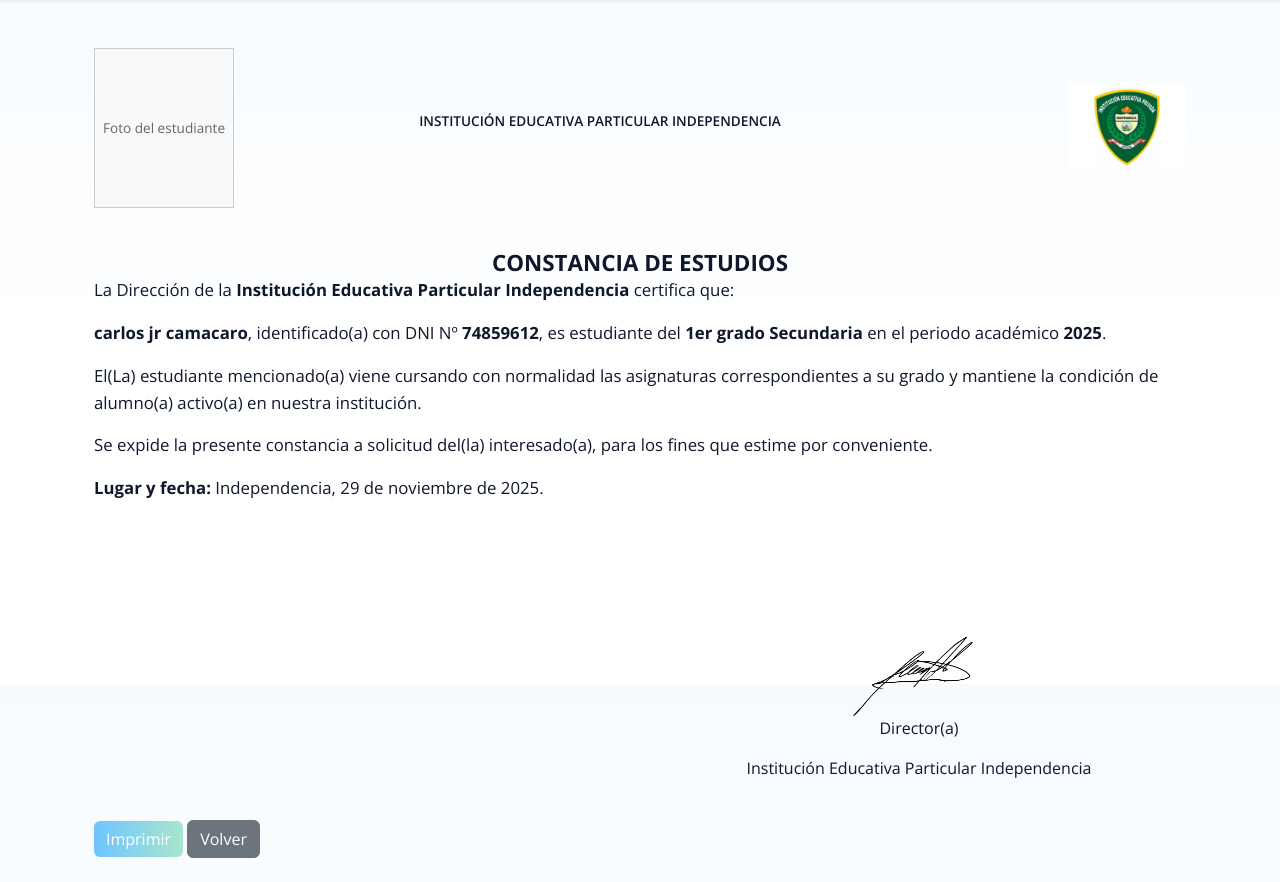
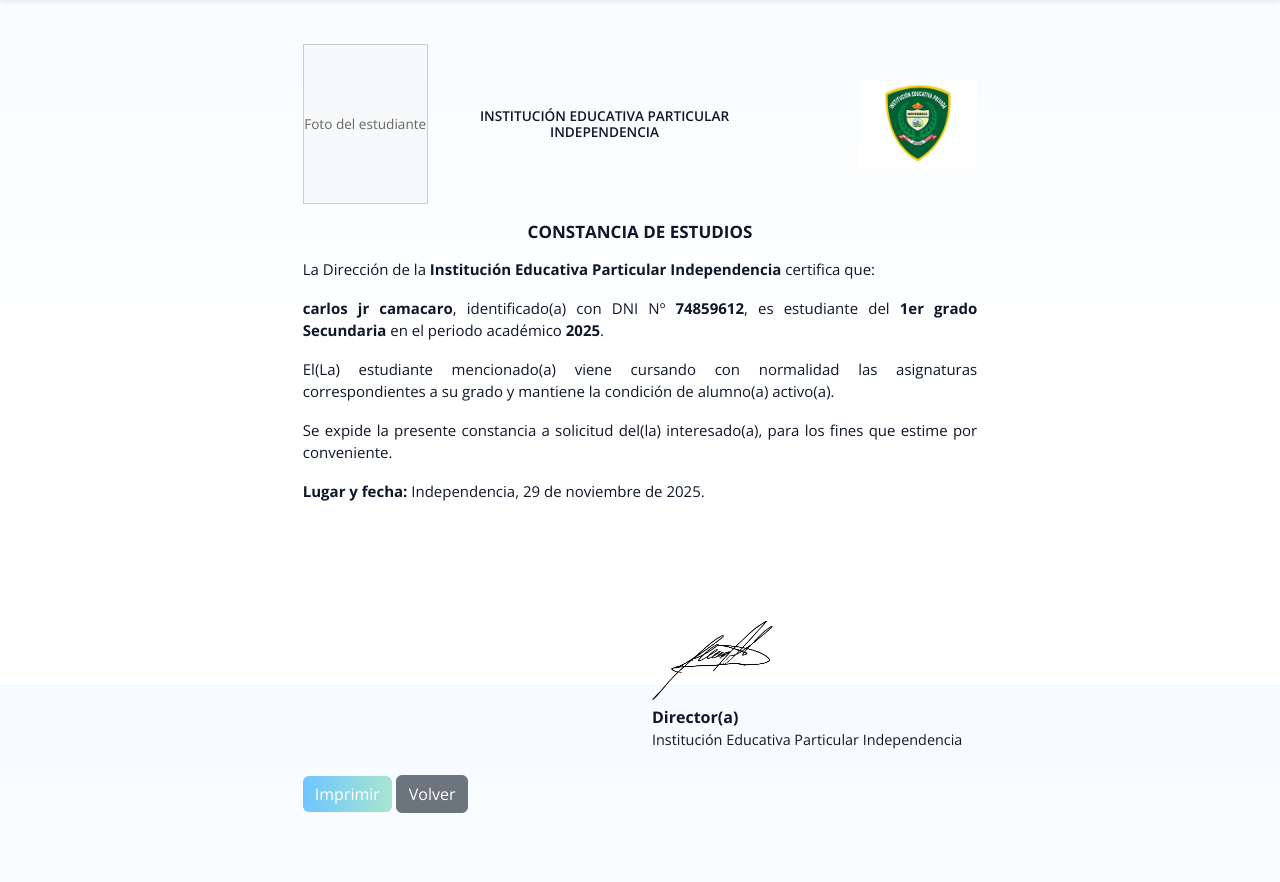
Before and after one commit to LinaresChick/educa-finanzas, a PHP site: page /educa-finanzas/index.php?controller=Constancia&action=imprimir&id=10 in a window 1280 px wide. Shown: the part 116-998 px from the top of the page. After the commit the page ends 929 px from the top, so only its background shows below. Run offline with PHP 8.4, Linux system fonts and the light colour scheme; data comes from the database, SQL or seed files in the repository; data that the repository does not hold is empty; some libraries are stand-ins or nearby versions.

Commit message:
constancia

```diff
--- a/views/constancias/imprimir.php
+++ b/views/constancias/imprimir.php
@@ -5,6 +5,7 @@
 $est = $estudiante ?? [];
 $nombreEst = htmlspecialchars($est['nombre_completo'] ?? $constancia['estudiante_nombre'] ?? '—');
 $dniEst = htmlspecialchars($est['dni'] ?? $constancia['dni_solicitante'] ?? '—');
+
 $grado = '';
 if (!empty($est['grado_nombre']) || !empty($est['nivel_educativo'])) {
     $grado = htmlspecialchars(trim(($est['grado_nombre'] ?? '') . ' ' . ($est['nivel_educativo'] ?? '')));
@@ -13,7 +14,8 @@
 }
 
 $director = htmlspecialchars($director ?? 'Nombre del Director(a)');
-$ciudad = htmlspecialchars($ciudad ?? 'Independencia');
+$ciudad   = htmlspecialchars($ciudad ?? 'Independencia');
+
 $fecha_src = $constancia['fecha_creacion'] ?? date('Y-m-d');
 $ts = strtotime($fecha_src) ?: time();
 $day = date('j', $ts);
@@ -21,81 +23,149 @@
 $month = $months[intval(date('n', $ts)) - 1];
 $year = date('Y', $ts);
 
-// Año solicitado por el usuario (si se pasó por GET) — usado para imprimir otro periodo
-$anioImprimir = isset($anio_solicitado) && !empty($anio_solicitado) ? htmlspecialchars($anio_solicitado) : $year;
+$anioImprimir = isset($anio_solicitado) && !empty($anio_solicitado)
+    ? htmlspecialchars($anio_solicitado)
+    : $year;
 
-// Observación opcional: p. ej. "Retirado en 2023"
-$observacion = isset($observacion) && !empty($observacion) ? htmlspecialchars($observacion) : null;
+$observacion = isset($observacion) && !empty($observacion)
+    ? htmlspecialchars($observacion)
+    : null;
 
-// Estado del estudiante
 $estadoEst = htmlspecialchars($est['estado'] ?? ($constancia['estado'] ?? '—'));
 $fechaRetiro = htmlspecialchars($est['fecha_vencimiento'] ?? '');
-
 ?>
 
+<style>
+    /* --- ESTILO GENERAL --- */
+    #constancia-print {
+        font-size: 15px !important;
+        max-width: 750px; /* CENTRADO EN PANTALLA */
+        margin: auto;
+        padding: 20px 10mm; /* 10 mm LATERALES */
+    }
+
+    #constancia-print p {
+        text-align: justify;
+    }
+
+    .titulo-constancia {
+        font-weight: 800;
+        font-size: 17px !important;
+        margin: 18px 0 0 0;
+        text-align: center;
+    }
+
+    /* --- IMPRESIÓN --- */
+    @media print {
+
+        @page {
+            margin: 25mm; /* MARGEN REAL DE 10 MM EN TODA LA HOJA */
+        }
+
+        body {
+            margin: 0 !important;
+            padding: 0 !important;
+        }
+
+        /* QUITAR EFECTO DE BOOTSTRAP */
+        .container {
+            max-width: none !important;
+            width: auto !important;
+            margin: 0 !important;
+            padding: 0 !important;
+        }
+
+        /* CONTENIDO PERFECTAMENTE CENTRADO */
+        #constancia-print {
+            max-width: 750px;
+            margin: auto !important;
+            padding: 0 !important;
+        }
+
+
+    }
+</style>
+
 <div class="container mt-4" id="constancia-print">
+
     <?php
-    // Ruta de la foto del estudiante (si existe) - movida al header
-    $fotoEstudiante = null;
-    if (!empty($est['foto'])) {
-        $fotoEstudiante = 'uploads/' . ltrim($est['foto'], '/');
-    }
+    $fotoEstudiante = !empty($est['foto']) ? 'uploads/' . ltrim($est['foto'], '/') : null;
     ?>
 
     <div class="d-flex align-items-center justify-content-between mb-3">
         <div style="width:140px; height:160px; display:flex; align-items:center; justify-content:center; border:1px solid #ccc; background:#f8f9fa;">
             <?php if ($fotoEstudiante): ?>
-                <img src="<?= $fotoEstudiante ?>" alt="Foto del estudiante" style="max-width:100%; max-height:100%; object-fit:cover;">
+                <img src="<?= $fotoEstudiante ?>" alt="Foto del estudiante"
+                     style="max-width:100%; max-height:100%; object-fit:cover;">
             <?php else: ?>
                 <div style="font-size:0.85rem; color:#666; text-align:center;">Foto del estudiante</div>
             <?php endif; ?>
         </div>
 
-        <div class="text-center flex-grow-1 px-3" style="display:flex; flex-direction:column; justify-content:flex-start;">
-            <h5 style="font-weight:600; font-size:0.85rem; margin:0 0 2px 0; line-height:1; transform:translateY(-6px);">INSTITUCIÓN EDUCATIVA PARTICULAR INDEPENDENCIA</h5>
-
+        <div class="text-center flex-grow-1 px-3">
+            <h5 style="font-weight:600; font-size:0.85rem; margin:0;">
+                INSTITUCIÓN EDUCATIVA PARTICULAR INDEPENDENCIA
+            </h5>
         </div>
 
-
         <div style="width:220px; text-align:right;">
-            <img src="img/image.png" alt="Logo" style="max-height:90px; max-width:100%; width:auto;">
+            <img src="img/image.png" alt="Logo" style="max-height:90px;">
         </div>
     </div>
 
-    <div class="row mt-4" style="font-size:1.05rem; line-height:1.6;">
-        <div class="col-12">
-<h4 style="font-weight:800; font-size:1.4rem; margin:18px 0 0 0; text-align:center;">
-    CONSTANCIA DE ESTUDIOS
-</h4>
+    <h4 class="titulo-constancia">CONSTANCIA DE ESTUDIOS</h4>
+    <p></p>
+
     <p>La Dirección de la <strong>Institución Educativa Particular Independencia</strong> certifica que:</p>
 
-            <p><strong><?= $nombreEst ?></strong>, identificado(a) con DNI Nº <strong><?= $dniEst ?></strong>, es estudiante del <strong><?= $grado ?: '—' ?></strong> en el periodo académico <strong><?= $anioImprimir ?></strong>.</p>
+    <p>
+        <strong><?= $nombreEst ?></strong>, identificado(a) con DNI Nº
+        <strong><?= $dniEst ?></strong>, es estudiante del
+        <strong><?= $grado ?: '—' ?></strong> en el periodo académico
+        <strong><?= $anioImprimir ?></strong>.
+    </p>
 
     <?php if ($estadoEst !== 'activo'): ?>
-                <p>Estado en registros: <strong><?= $estadoEst ?></strong><?php if (!empty($fechaRetiro)): ?> (<?= $fechaRetiro ?>)<?php endif; ?>.</p>
+        <p>
+            Estado en registros: <strong><?= $estadoEst ?></strong>
+            <?php if (!empty($fechaRetiro)): ?>
+                (<?= $fechaRetiro ?>)
+            <?php endif; ?>.
+        </p>
     <?php else: ?>
-                <p>El(La) estudiante mencionado(a) viene cursando con normalidad las asignaturas correspondientes a su grado y mantiene la condición de alumno(a) activo(a) en nuestra institución.</p>
+        <p>
+            El(La) estudiante mencionado(a) viene cursando con normalidad las asignaturas
+            correspondientes a su grado y mantiene la condición de alumno(a) activo(a).
+        </p>
     <?php endif; ?>
 
     <?php if ($observacion): ?>
         <p><strong>Observación:</strong> <?= $observacion ?></p>
     <?php endif; ?>
 
-            <p>Se expide la presente constancia a solicitud del(la) interesado(a), para los fines que estime por conveniente.</p>
+    <p>
+        Se expide la presente constancia a solicitud del(la) interesado(a), para los fines que estime por conveniente.
+    </p>
 
     <p><strong>Lugar y fecha:</strong> <?= $ciudad ?>, <?= $day ?> de <?= $month ?> de <?= $year ?>.</p>
-        </div>
-
-        <!-- removed duplicate photo box (header now shows the photo) -->
-    </div>
 
     <div class="row mt-5">
         <div class="col-6"></div>
         <div class="col-6 text-center">
             <p style="margin-bottom:60px;"></p>
-            <p style="margin-bottom:0;"><img src="img/firma.png" alt="Firma Director" style="max-height:90px; display:inline-block;"></p>
-            <p>Director(a)</p>
-            <p>Institución Educativa Particular Independencia</p>
+            <p style="margin-bottom:0;">
+                <img src="img/firma.png" alt="Firma Director" style="max-height:90px;">
+            </p>
+            <div style="text-align:center; margin-top:5px;">
+    <p style="font-weight:700; font-size:1rem; margin:0;">
+        Director(a)
+    </p>
+
+    <p style="margin:0; font-size:0.9rem;">
+        Institución Educativa Particular Independencia
+    </p>
+</div>
+
         </div>
     </div>
 
```
Lines whose indentation alone changed are shown as unchanged.
